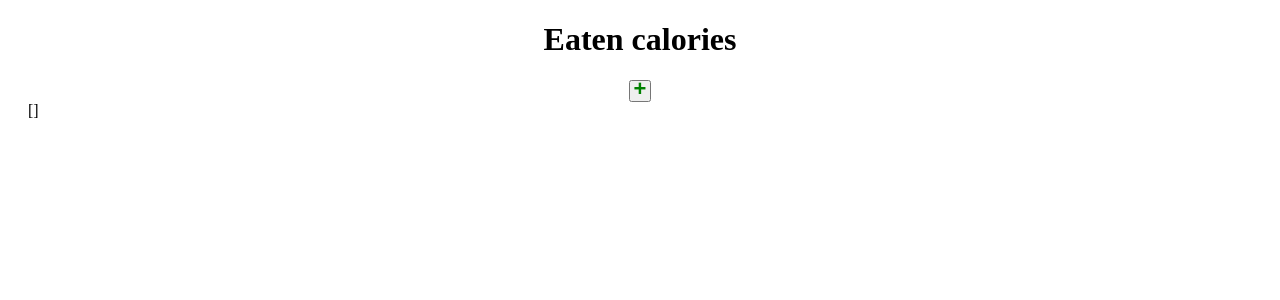
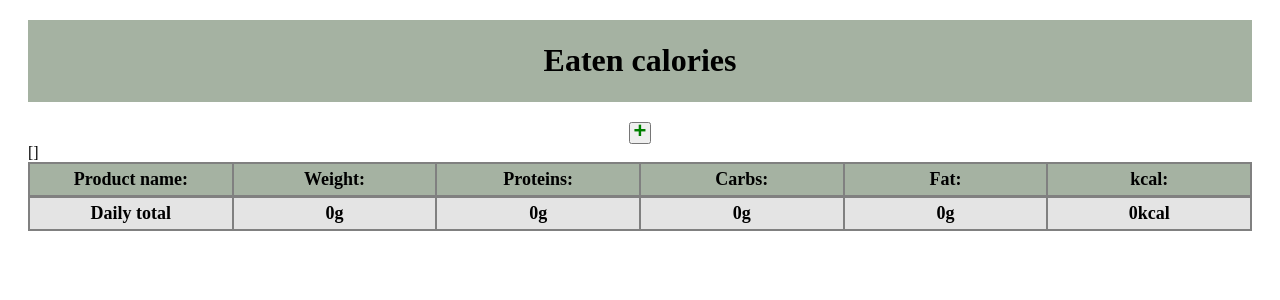
Before and after one commit to JELCZU/Eaten-calories, a Vue app: page / in a window 1280 px wide. Shown: the top 300 px of the page. Built offline with nearby package versions, Linux system fonts and the light colour scheme.

Commit message:
added summary of all nutrients

```diff
--- /dev/null
+++ b/src/components/AllNutrients.vue
@@ -0,0 +1,73 @@
+<template>
+  <div class="AllNutrientsWrapper">
+    <div>
+      <AllNutrientsLegendRow style="" />
+      <table>
+        <tr>
+          <td>Daily total</td>
+          <td>{{ wholeDayNutrientsSum("weight") }}g</td>
+          <td>{{ wholeDayNutrientsSum("proteins") }}g</td>
+          <td>{{ wholeDayNutrientsSum("carbs") }}g</td>
+          <td>{{ wholeDayNutrientsSum("fat") }}g</td>
+          <td>{{ wholeDayNutrientsSum("kcal") }}kcal</td>
+        </tr>
+      </table>
+    </div>
+  </div>
+</template>
+
+<script>
+import AllNutrientsLegendRow from "./AllNutrientsLegendRow.vue";
+export default {
+  name: "AllNutrients",
+  props: ["meals"],
+  components: {
+    AllNutrientsLegendRow,
+  },
+  methods: {
+    wholeDayNutrientsSum(nutrient) {
+      let summariedNutients = 0;
+      this.meals.forEach((element) => {
+        element.mealElements.forEach((element) => {
+          window.console.log(element[nutrient]);
+          summariedNutients += element[nutrient];
+        });
+      });
+      return summariedNutients;
+    },
+  },
+};
+</script>
+
+<style scoped>
+.MealElementWrapper {
+  width: 100%-paddding;
+  margin-bottom: -1px;
+  position: relative;
+}
+table {
+  background-color: rgb(228, 228, 228);
+  border-collapse: collapse;
+  width: 100%;
+  table-layout: fixed;
+}
+td,
+tr {
+  font-size: 18px;
+  font-weight: bold;
+  white-space: nowrap;
+  border-style: solid;
+  border-width: 2px;
+  border-color: grey;
+  padding: 5px;
+  text-align: center;
+}
+input {
+  padding: 5px;
+  width: 50%;
+  font-size: 14px;
+}
+label {
+  padding-left: 5px;
+}
+</style>
--- /dev/null
+++ b/src/components/AllNutrientsLegendRow.vue
@@ -0,0 +1,53 @@
+<template>
+  <div class="MealElementWrapper">
+    <div>
+      <table>
+        <tr>
+          <td>Product name:</td>
+          <td>Weight:</td>
+          <td>Proteins:</td>
+          <td>Carbs:</td>
+          <td>Fat:</td>
+          <td>kcal:</td>
+        </tr>
+      </table>
+    </div>
+  </div>
+</template>
+
+<script>
+export default {};
+</script>
+
+<style scoped>
+.MealElementWrapper {
+  width: 100%-paddding;
+  margin-bottom: -1px;
+  position: relative;
+}
+table {
+  background-color: rgba(119, 139, 115, 0.658);
+  border-collapse: collapse;
+  width: 100%;
+  table-layout: fixed;
+}
+td,
+tr {
+  font-size: 18px;
+  font-weight: bold;
+  white-space: nowrap;
+  border-style: solid;
+  border-width: 2px;
+  border-color: grey;
+  padding: 5px;
+  text-align: center;
+}
+input {
+  padding: 5px;
+  width: 50%;
+  font-size: 14px;
+}
+label {
+  padding-left: 5px;
+}
+</style>
--- a/src/components/AppHeader.vue
+++ b/src/components/AppHeader.vue
@@ -1,5 +1,5 @@
 <template>
-  <div>
+  <div class="HeaderWrapper">
     <h1>Eaten calories</h1>
   </div>
 </template>
@@ -11,6 +11,12 @@ export default {
 </script>
 
 <style scoped>
+.HeaderWrapper {
+  background-color: rgba(119, 139, 115, 0.658);
+  margin: 20px;
+  padding-top: 1px;
+  padding-bottom: 1px;
+}
 h1 {
   text-align: center;
   padding-top: 0;
--- a/src/components/MealElement.vue
+++ b/src/components/MealElement.vue
@@ -95,7 +95,7 @@ table {
 td,
 tr {
   font-size: 14px;
-  font-weight: bold;
+  font-weight: normal;
   white-space: nowrap;
   border-style: solid;
   border-width: 1px;
--- a/src/components/SingleMeal.vue
+++ b/src/components/SingleMeal.vue
@@ -25,7 +25,7 @@
         :key="mealElement.id"
         :mealElement="mealElement"
       />
-      <div style="padding-top: 10px; padding-bottom: 5px">
+      <div style="padding: 5px">
         <button
           class="addMealElementbutton"
           @click="$emit('addMealElementClicked', meal.id)"
@@ -35,8 +35,6 @@
       </div>
       <SingleMealNutrients :meal="meal" />
     </div>
-
-    <!-- <div><SingleMealNutrients /></div> -->
   </div>
 </template>
 
@@ -77,7 +75,7 @@ export default {
 .singleMealRibbon {
   padding-left: 20px;
   background-color: silver;
-  font-size: 24px;
+  font-size: 20px;
   font-weight: bold;
   color: black;
 }
@@ -122,5 +120,6 @@ tr {
   font-size: 36px;
   font-weight: bold;
   color: red;
+  transform: translateY(-1px);
 }
 </style>
--- a/src/components/eatenCalories.vue
+++ b/src/components/eatenCalories.vue
@@ -15,16 +15,18 @@
       <div style="transform: translateY(-2px) translateX(-0px)">+</div>
     </button>
     <div>{{ meals }}</div>
+    <AllNutrients :meals="meals" />
   </div>
 </template>
 
 <script>
 import SingleMeal from "./SingleMeal.vue";
-
+import AllNutrients from "./AllNutrients.vue";
 export default {
   name: "eatenCalories",
   components: {
     SingleMeal,
+    AllNutrients,
   },
 
   data() {
@@ -41,12 +43,10 @@ export default {
       });
     },
     removeMeal(mealId) {
-      window.console.log("aaaa");
       const mealIndex = this.meals.findIndex((meal) => meal.id === mealId);
       this.meals.splice(mealIndex, 1);
     },
     addMealElement(mealId) {
-      // window.console.log(this.meal.mealElements);
       const mealIndex = this.meals.findIndex((meal) => meal.id === mealId);
       this.meals[mealIndex].mealElements.push({
         name: "Product " + (this.meals[mealIndex].mealElements.length + 1),
@@ -59,7 +59,6 @@ export default {
       });
     },
     removeMealElement(mealId, mealElementId) {
-      window.console.log(mealId + "  " + mealElementId);
       const mealIndex = this.meals.findIndex((meal) => meal.id === mealId);
       const mealElementIndex = this.meals[mealIndex].mealElements.findIndex(
         (mealElement) => mealElement.id === mealElementId
@@ -67,9 +66,6 @@ export default {
       this.meals[mealIndex].mealElements.splice(mealElementIndex, 1);
     },
     mealElementNameChanged(mealId, mealElementId, mealElementName) {
-      window.console.log(
-        mealId + "  " + mealElementId + "  " + mealElementName
-      );
       const mealIndex = this.meals.findIndex((meal) => meal.id === mealId);
       const mealElementIndex = this.meals[mealIndex].mealElements.findIndex(
         (mealElement) => mealElement.id === mealElementId
```
